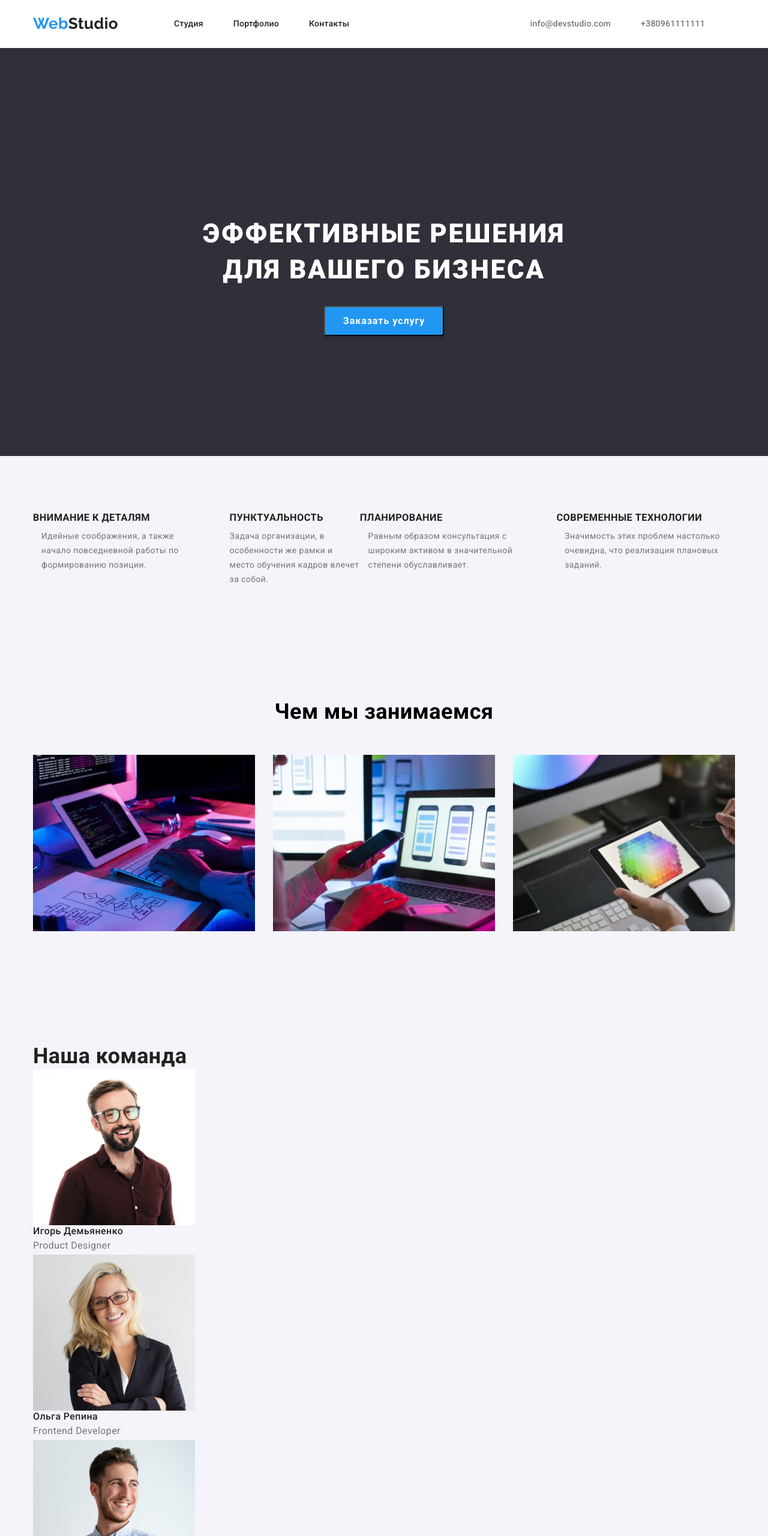
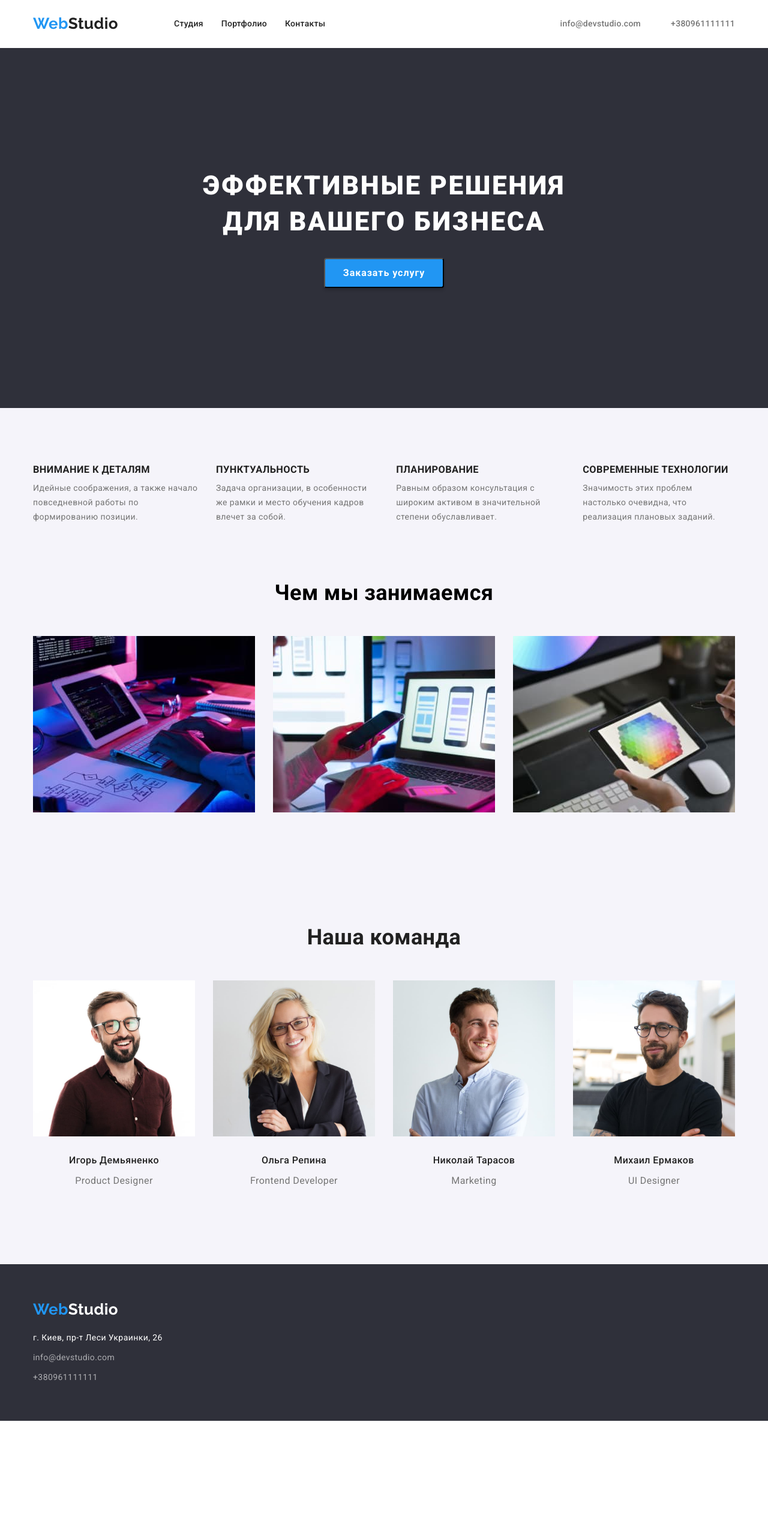
Before and after one commit to Oleksandraaaa/goit-markup-hw-03, a plain HTML site: page index.html in a window 1280 px wide. Shown: the top 2560 px of the page at 60% size. After the commit the page ends 2368 px from the top, so only its background shows below. Drawn offline with nearby package versions, Linux system fonts and the light colour scheme.

Commit message:
studio final

```diff
--- a/css/styles.css
+++ b/css/styles.css
@@ -62,6 +62,8 @@ button {
 }
 img {
   display: block;
+  max-width: 100%;
+  height: auto;
 }
 .container {
   width: 1200px;
@@ -69,7 +71,6 @@ img {
   padding-right: 15px;
   margin: 0 auto;
 }
-
 /*-----------------HEADER--------------*/
 .header-container {
   display: flex;
@@ -90,8 +91,8 @@ img {
 .header-item {
   margin-right: 50px;
 }
-.header-item:last-child {
-  margin-right: 0;
+.header-item:not(:last-child) {
+  margin-right: 30px;
 }
 .header-link {
   font-weight: 500;
@@ -103,7 +104,7 @@ img {
 .header-contact {
   display: flex;
 }
-.header-contact-item {
+.header-contact-item:not(:last-child) {
   margin-right: 50px;
 }
 .header-mail,
@@ -126,7 +127,6 @@ img {
 .header-tel:focus {
   color: var(--accent-color);
 }
-
 .logo {
   font-family: Raleway;
   font-weight: 700;
@@ -142,11 +142,10 @@ img {
   color: var(--second-title-color);
   margin-right: 93px;
 }
-
 /*------------------ HERO------------- */
 .hero {
   background-color: var(--first-background-color);
-  padding-top: 280px;
+  padding-top: 200px;
   padding-bottom: 200px;
 }
 .hero-title {
@@ -186,12 +185,13 @@ img {
 }
 .benefits-list {
   display: flex;
-  margin-right: -30px;
+  align-items: center;
 }
-.benefits-item {
-  flex-basis: calc(100% / 3 - 30px);
+.benefits-item:not(:last-child) {
+  min-width: 270px;
   margin-right: 30px;
 }
+
 .benefits-title {
   font-weight: 700;
   line-height: 1.14;
@@ -202,14 +202,11 @@ img {
 .benefits-text {
   line-height: 1.71;
   color: var(--first-text-color);
-  max-width: 270px;
-  margin: 0 auto;
 }
 /*-----------------EXAMPLES-------------------*/
 .examples {
   background-color: var(--second-background-color);
   display: flex;
-  padding-top: 94px;
   padding-bottom: 94px;
 }
 .examples-title {
@@ -222,7 +219,6 @@ img {
 }
 .examples-list {
   display: flex;
-  margin-bottom: 94px;
 }
 .examples-item:not(:last-child) {
   margin-right: 30px;
@@ -230,27 +226,44 @@ img {
 /*----------------TEAM----------------------*/
 .team {
   background-color: var(--second-background-color);
+  padding-top: 94px;
+  padding-bottom: 94px;
 }
 .team-title {
   font-weight: 700;
   font-size: 36px;
   line-height: 1.16;
   color: var(--second-title-color);
+  text-align: center;
+  margin-bottom: 50px;
+}
+.team-list {
+  display: flex;
+}
+.team-items:not(:last-child) {
+  margin-right: 30px;
 }
 .team-workers-title {
   font-weight: 500;
   font-size: 16px;
   line-height: 1.19;
   color: var(--second-title-color);
+  margin-top: 30px;
+  margin-bottom: 10px;
+  text-align: center;
 }
 .team-text {
   font-size: 16px;
   line-height: 1.9;
   color: var(--first-text-color);
+  text-align: center;
+  margin-bottom: 30px;
 }
 /*---------------FOOTER------------------*/
 .footer {
   background-color: var(--first-background-color);
+  padding-top: 60px;
+  padding-bottom: 60px;
 }
 .footer-logo {
   font-family: Raleway;
@@ -266,10 +279,17 @@ img {
   line-height: 1.19;
   color: var(--accent-color);
 }
+.address {
+  margin-top: 20px;
+  margin-bottom: 9px;
+}
 .address-map-link {
   font-style: normal;
   line-height: 1.71;
   color: var(--main-title-color);
+}
+.footer-item:not(:last-child) {
+  margin-bottom: 9px;
 }
 .footer-mail,
 .footer-tel {
@@ -277,7 +297,6 @@ img {
   line-height: 1.71;
   color: var(--second-text-color);
 }
-
 /* Стили для portfolio.html */
 /*---------------------PROJECTS-------------------*/
 .projects-button {
--- a/index.html
+++ b/index.html
@@ -25,9 +25,8 @@
                 </ul>
             </nav>
             <ul class="header-contact list">
-            <li class="header-contact-item"><a class="header-mail link"
-                    href="mailto:info@devstudio.com">info@devstudio.com</a></li>
-            <li class="header-contact-item"><a class="header-tel link" href="tel:+380961111111">+380961111111</a></li>
+                <li class="header-contact-item"><a class="header-mail link" href="mailto:info@devstudio.com">info@devstudio.com</a></li>
+                <li class="header-contact-item"><a class="header-tel link" href="tel:+38 099 111 11 11">+380961111111</a></li>
             </ul>
         </div>
     </header>
@@ -47,7 +46,7 @@
                         <p class="benefits-text">Идейные соображения, а также начало повседневной работы по формированию
                             позиции.</p>
                     </li>
-                <li>
+                    <li class="benefits-item">
                         <h3 class="benefits-title">Пунктуальность</h3>
                         <p class="benefits-text">Задача организации, в особенности же рамки и место обучения кадров влечет
                             за собой.
@@ -124,7 +123,7 @@
                 </li>
                 <li class="footer-item"><a class="footer-mail link" href="mailto:info@devstudio.com">info@devstudio.com</a>
                 </li>
-            <li class="footer-item"><a class="footer-tel link" href="tel:+380961111111">+380961111111</a></li>
+                <li class="footer-item"><a class="footer-tel link" href="tel:+38 099 111 11 11">+380961111111</a></li>
             </ul>
         </div>
     </footer>
```
Lines whose indentation alone changed are shown as unchanged.
